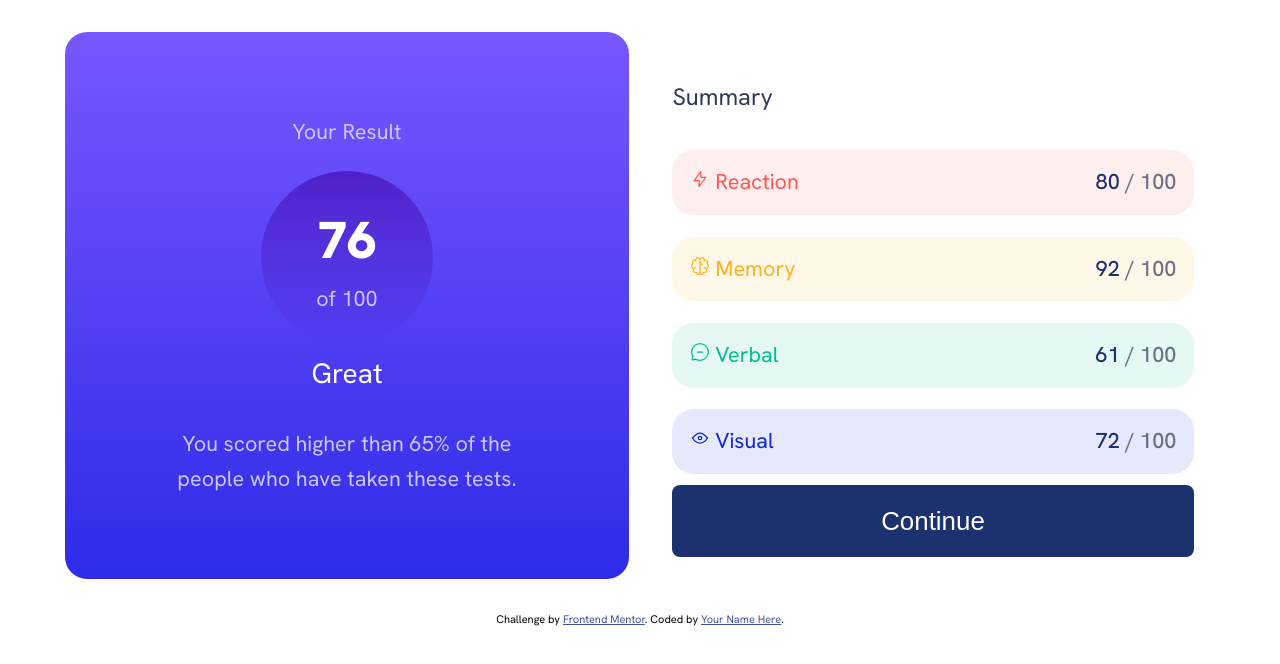
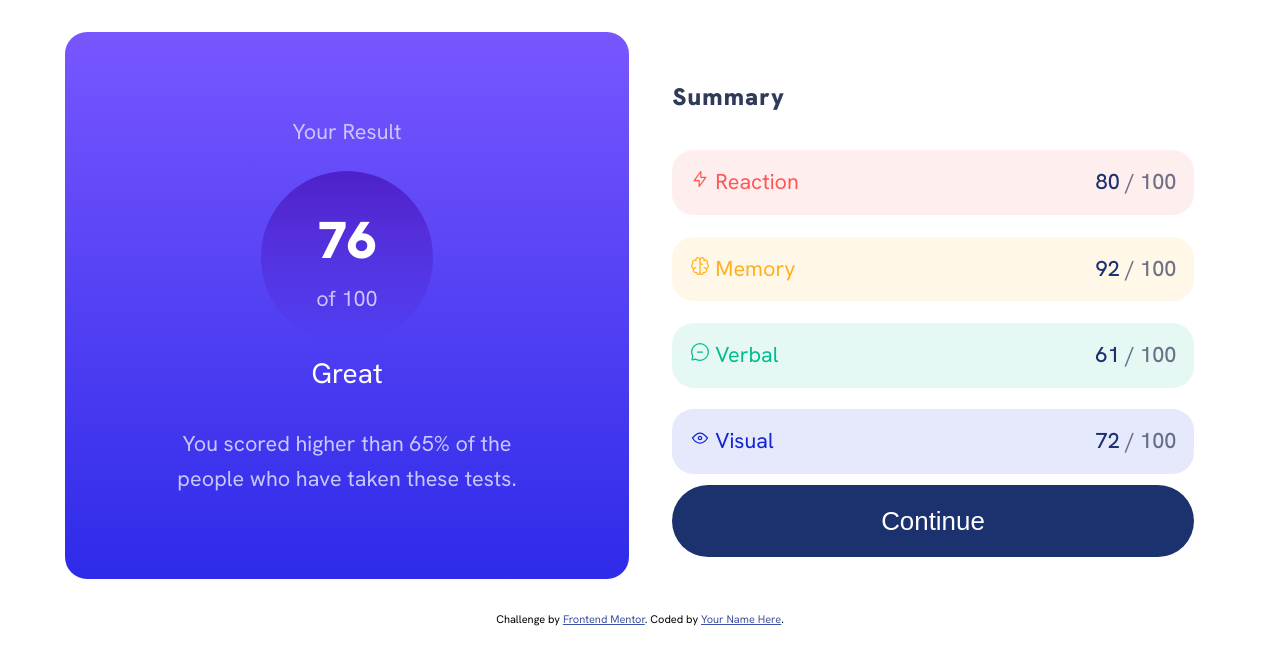
Before and after one commit to musagenius345/fem-result-summary, a website: page index.html in a window 1280 px wide. Drawn offline with Linux system fonts and the light colour scheme.

Commit message:
pill button and thicker summary heading font-weight

```diff
--- a/src/scss/style.scss
+++ b/src/scss/style.scss
@@ -74,6 +74,8 @@ body {
 
 .summary-title {
   font-size: 110%;
+  font-weight: 900;
+  letter-spacing: 0.1ex;
   color: hsl(var(--clr-blue-900));
 }
 
@@ -136,7 +138,7 @@ body {
 .button {
   width: 100%;
   padding-block: var(--spacing);
-  border-radius: 8px;
+  border-radius: 40px;
   font-size: 120%;
   color: var(--clr-neutral);
   background: var(--clr-primary);
```
Also changed, not shown: style.css, 1 other file.
